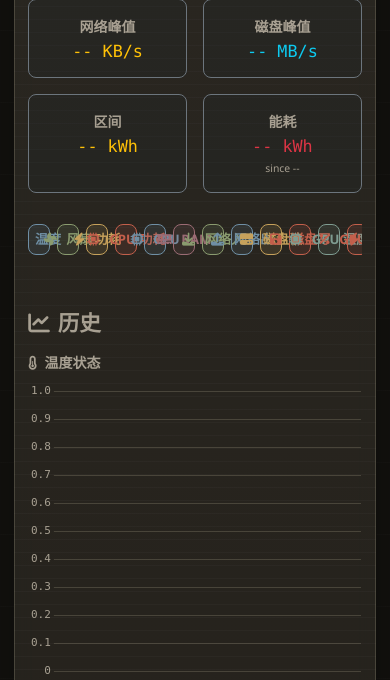
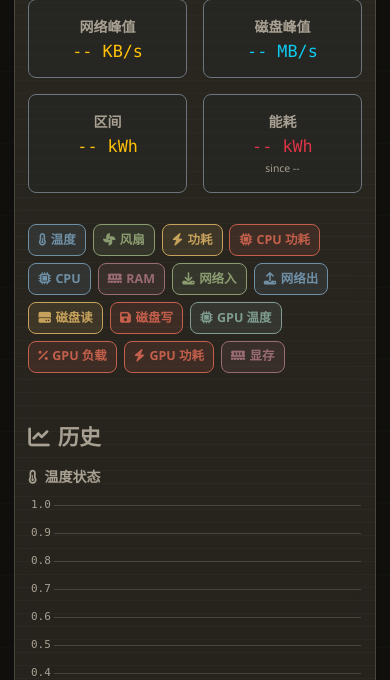
Before and after one commit to stlin256/IPMI_WEB, a Flask app: template templates/history.html in a window 390 px wide. Shown: the part 434-1114 px from the top of the page. Run offline with Flask 3, Linux system fonts and the light colour scheme; the template is opened without the code that fills it: most values are stand-ins (such as "Sample title", 1, 10 or a date in 2020); data that the repository does not hold is empty; parts of the project's set-up code (start-up, migrations or seed data) failed here and were passed over; some libraries are stand-ins or nearby versions.

Commit message:
Fix history tag wrapping and i18n fallbacks

```diff
--- a/templates/gpu.html
+++ b/templates/gpu.html
@@ -1,9 +1,11 @@
 <!DOCTYPE html>
 <html lang="{{ locale }}" data-bs-theme="dark">
+{% set gpu_page_title = t('gpu.title') %}
+{% if gpu_page_title == 'gpu.title' %}{% set gpu_page_title = 'GPU Monitoring' %}{% endif %}
 <head>
     <meta charset="UTF-8">
     <meta name="viewport" content="width=device-width, initial-scale=1.0, maximum-scale=1.0, user-scalable=no">
-    <title>{{ t('gpu.title') }} - {{ server_name }} Ops</title>
+    <title>{{ gpu_page_title }} - {{ server_name }} Ops</title>
     <link href="{{ url_for('static', filename='css/bootstrap.min.css') }}" rel="stylesheet">
     <link href="{{ url_for('static', filename='css/all.min.css') }}" rel="stylesheet">
     <link href="{{ url_for('static', filename='css/app-modern.css') }}" rel="stylesheet">
@@ -260,7 +262,7 @@
         <div>
             <h1 class="gpu-title">
                 <span class="gpu-title-icon"><i class="fas fa-microchip"></i></span>
-                <span data-i18n="gpu.title">{{ t('gpu.title') }}</span>
+                <span data-i18n="gpu.title">{{ gpu_page_title }}</span>
             </h1>
             <div class="gpu-subline">
                 <span id="agent-status" class="gpu-status-pill text-secondary" data-i18n="gpu.checking">{{ t('gpu.checking') }}</span>
--- a/templates/history.html
+++ b/templates/history.html
@@ -1,9 +1,11 @@
 <!DOCTYPE html>
 <html lang="{{ locale }}" data-bs-theme="dark">
+{% set history_page_title = t('history.title') %}
+{% if history_page_title == 'history.title' %}{% set history_page_title = 'History' %}{% endif %}
 <head>
     <meta charset="UTF-8">
     <meta name="viewport" content="width=device-width, initial-scale=1.0, maximum-scale=1.0, user-scalable=no">
-    <title>{{ t('history.title') }} - {{ server_name }} Ops</title>
+    <title>{{ history_page_title }} - {{ server_name }} Ops</title>
    <link href="{{ url_for('static', filename='css/bootstrap.min.css') }}" rel="stylesheet">
    <link href="{{ url_for('static', filename='css/all.min.css') }}" rel="stylesheet">
    <link href="{{ url_for('static', filename='css/app-modern.css') }}" rel="stylesheet">
@@ -75,29 +77,46 @@
         .form-select { background-color: color-mix(in srgb, var(--bg-elevated) 84%, transparent); border-color: var(--border-color); color: var(--text-main); border-radius: 6px; padding: 0.4rem 0.8rem; }
         .form-select:focus { border-color: var(--accent-blue); box-shadow: var(--focus-ring); }
 
-        /* 横向滚动容器 */
-        .scrollable-tabs-container {
+        /* Metric tag cloud */
+        .history-tag-cloud {
             display: flex;
-            overflow-x: auto;
-            white-space: nowrap;
+            flex-wrap: wrap;
+            align-items: center;
+            overflow: visible;
+            white-space: normal;
             -webkit-overflow-scrolling: touch;
-            padding: 10px 0;
-            gap: 10px;
-            scrollbar-width: none; /* Firefox */
+            padding: 10px 0 4px;
+            gap: 8px;
+            min-width: 0;
         }
-        .scrollable-tabs-container::-webkit-scrollbar { display: none; }
-        @media (hover: hover) and (pointer: fine) {
-            .scrollable-tabs-container { cursor: grab; }
-            .scrollable-tabs-container.is-dragging {
-                cursor: grabbing;
-                user-select: none;
-            }
+
+        .history-tag-cloud #cpu-pkg-toggle-container {
+            display: contents;
+        }
+
+        .history-tag-cloud .btn-check-custom + .btn,
+        .history-tag-cloud #cpu-pkg-toggle-container .btn-check-custom + .btn {
+            flex: 0 1 auto;
+            min-width: 0;
+            max-width: min(12rem, 100%);
+            min-height: 2rem;
+            display: inline-flex;
+            align-items: center;
+            justify-content: center;
+            gap: 0.28rem;
+            overflow: hidden;
+            text-overflow: ellipsis;
+        }
+
+        .history-tag-cloud .btn i {
+            flex: 0 0 auto;
+            margin-right: 0 !important;
         }
 
         /* 胶囊样式优化 */
         .btn-check-custom + .btn {
             border-color: var(--border-color); color: var(--text-muted); background: color-mix(in srgb, var(--bg-elevated) 80%, transparent);
-            border-radius: 8px; padding: 0.5rem 1.25rem; font-size: 0.95rem; font-weight: 600;
+            border-radius: 8px; padding: 0.42rem 0.72rem; font-size: 0.88rem; font-weight: 720;
             white-space: nowrap; transition: all 0.2s;
         }
         .btn-check-custom:hover + .btn { background: color-mix(in srgb, var(--accent-yellow) 10%, transparent); color: var(--text-main); border-color: var(--accent-yellow); }
@@ -140,8 +159,12 @@
         @media (max-width: 576px) {
             .history-shell { padding-left: 0.85rem !important; padding-right: 0.85rem !important; }
             .history-page-head { align-items: start; flex-direction: column; padding-top: 1.1rem; }
-            .scrollable-tabs-container { gap: 0.45rem; padding: 0.45rem 0; }
-            .btn-check-custom + .btn { padding: 0.42rem 0.62rem; font-size: 0.82rem; }
+            .history-tag-cloud { gap: 0.42rem; padding: 0.45rem 0 0.2rem; }
+            .history-tag-cloud .btn-check-custom + .btn,
+            .history-tag-cloud #cpu-pkg-toggle-container .btn-check-custom + .btn {
+                max-width: calc(50vw - 1.35rem);
+            }
+            .btn-check-custom + .btn { padding: 0.38rem 0.58rem; font-size: 0.78rem; }
         }
     </style>
 </head>
@@ -175,7 +198,7 @@
         <div>
             <h1 class="history-title">
                 <span class="history-title-icon"><i class="fas fa-chart-line"></i></span>
-                <span data-i18n="history.title">{{ t('history.title') }}</span>
+                <span data-i18n="history.title">{{ history_page_title }}</span>
             </h1>
             <div class="history-subline">{{ server_name }} · editorial telemetry archive</div>
         </div>
@@ -295,7 +318,7 @@
             </div>
 
             <!-- 维度选择器 - 可横向滑动 -->
-            <div class="mb-4 scrollable-tabs-container">
+            <div class="mb-4 history-tag-cloud">
                 <input type="checkbox" class="btn-check btn-check-custom" id="chk-temp" checked onchange="handleTagChange()">
                 <label class="btn" for="chk-temp"><i class="fas fa-thermometer-half me-1"></i> Temp</label>
 
--- a/templates/resources.html
+++ b/templates/resources.html
@@ -1,9 +1,11 @@
 <!DOCTYPE html>
 <html lang="{{ locale }}" data-bs-theme="dark">
+{% set resources_page_title = t('resources.title') %}
+{% if resources_page_title == 'resources.title' %}{% set resources_page_title = 'Resources' %}{% endif %}
 <head>
     <meta charset="UTF-8">
     <meta name="viewport" content="width=device-width, initial-scale=1.0, maximum-scale=1.0, user-scalable=no">
-    <title>{{ t('resources.title') }} - {{ server_name }} Ops</title>
+    <title>{{ resources_page_title }} - {{ server_name }} Ops</title>
    <link href="{{ url_for('static', filename='css/bootstrap.min.css') }}" rel="stylesheet">
    <link href="{{ url_for('static', filename='css/all.min.css') }}" rel="stylesheet">
    <link href="{{ url_for('static', filename='css/app-modern.css') }}" rel="stylesheet">
@@ -195,7 +197,7 @@
         <div>
             <h1 class="res-title">
                 <span class="res-title-icon"><i class="fas fa-chart-line"></i></span>
-                <span data-i18n="resources.title">{{ t('resources.title') }}</span>
+                <span data-i18n="resources.title">{{ resources_page_title }}</span>
             </h1>
             <div class="res-subline">{{ server_name }}</div>
         </div>
```
Also changed, not shown: static/js/i18n.js (+21 -8 lines).
